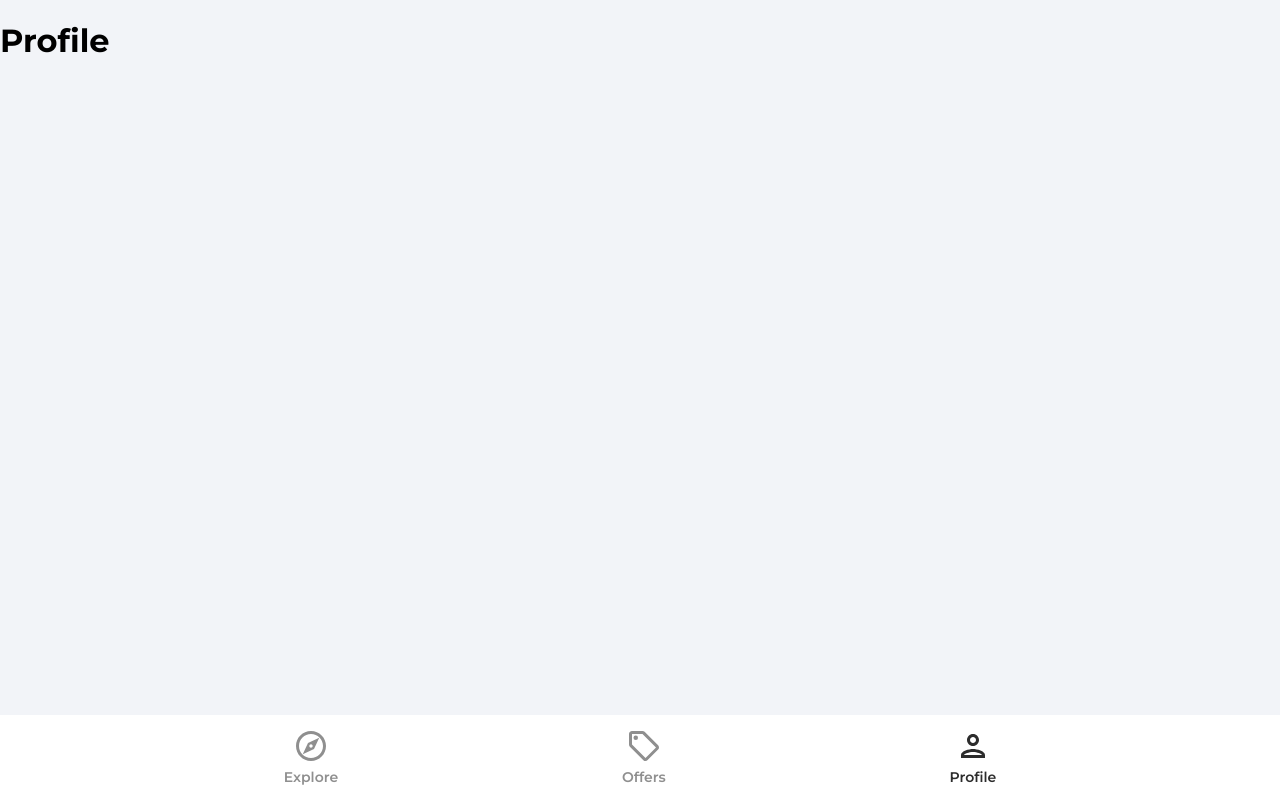
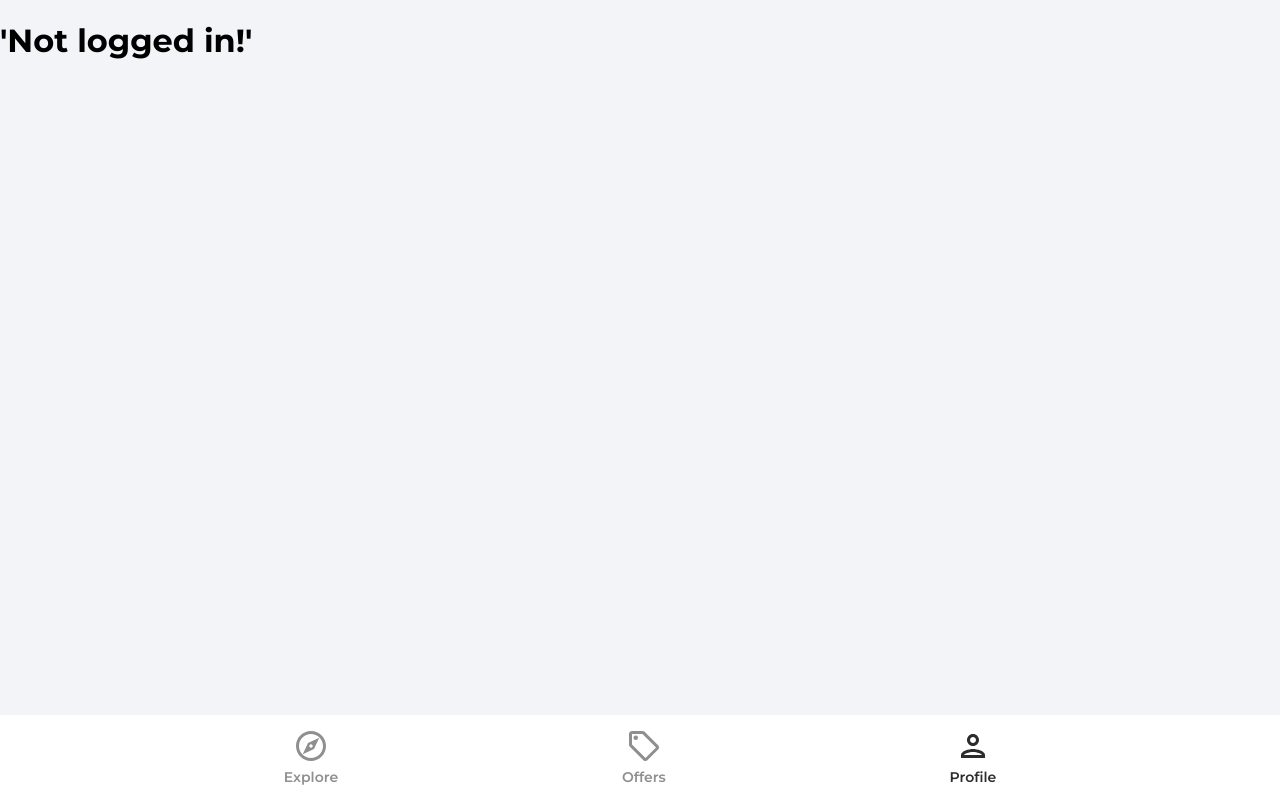
Before and after one commit to sandip2224/EstateFindr, a React (Create React App) app: page /profile in a window 1280 px wide. Built offline with nearby package versions, Linux system fonts and the light colour scheme; no server answers.

Commit message:
Profile page with logged in user

```diff
--- a/src/pages/Profile.jsx
+++ b/src/pages/Profile.jsx
@@ -1,11 +1,15 @@
-import React from 'react';
+import React, { useEffect, useState } from 'react';
+
+import { getAuth } from 'firebase/auth';
 
 function Profile() {
-	return (
-		<>
-			<h1>Profile</h1>
-		</>
-	);
+	const [user, setUser] = useState(null);
+	const auth = getAuth();
+	useEffect(() => {
+		setUser(auth.currentUser);
+	}, []);
+
+	return user ? <h1>Hello {user.displayName}</h1> : <h1>'Not logged in!'</h1>;
 }
 
 export default Profile;
```
